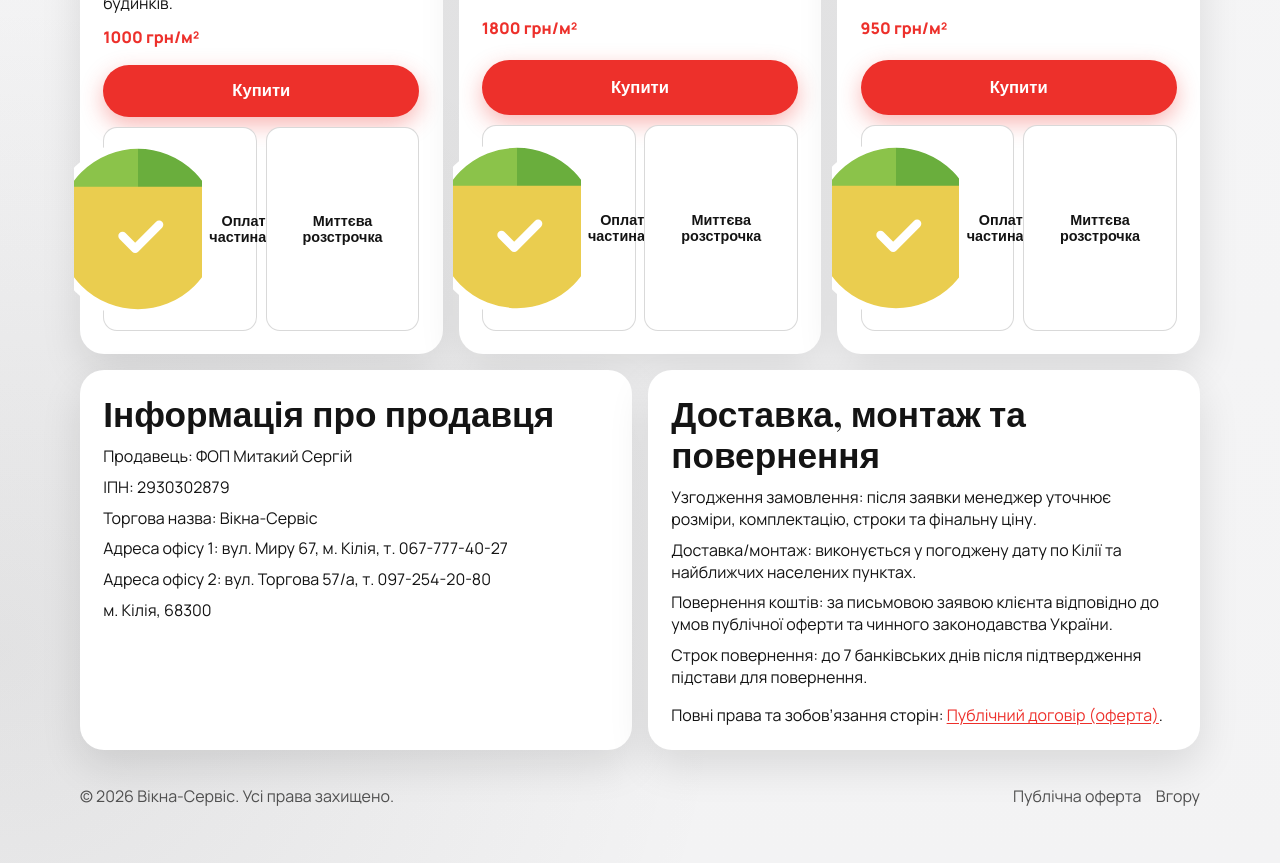
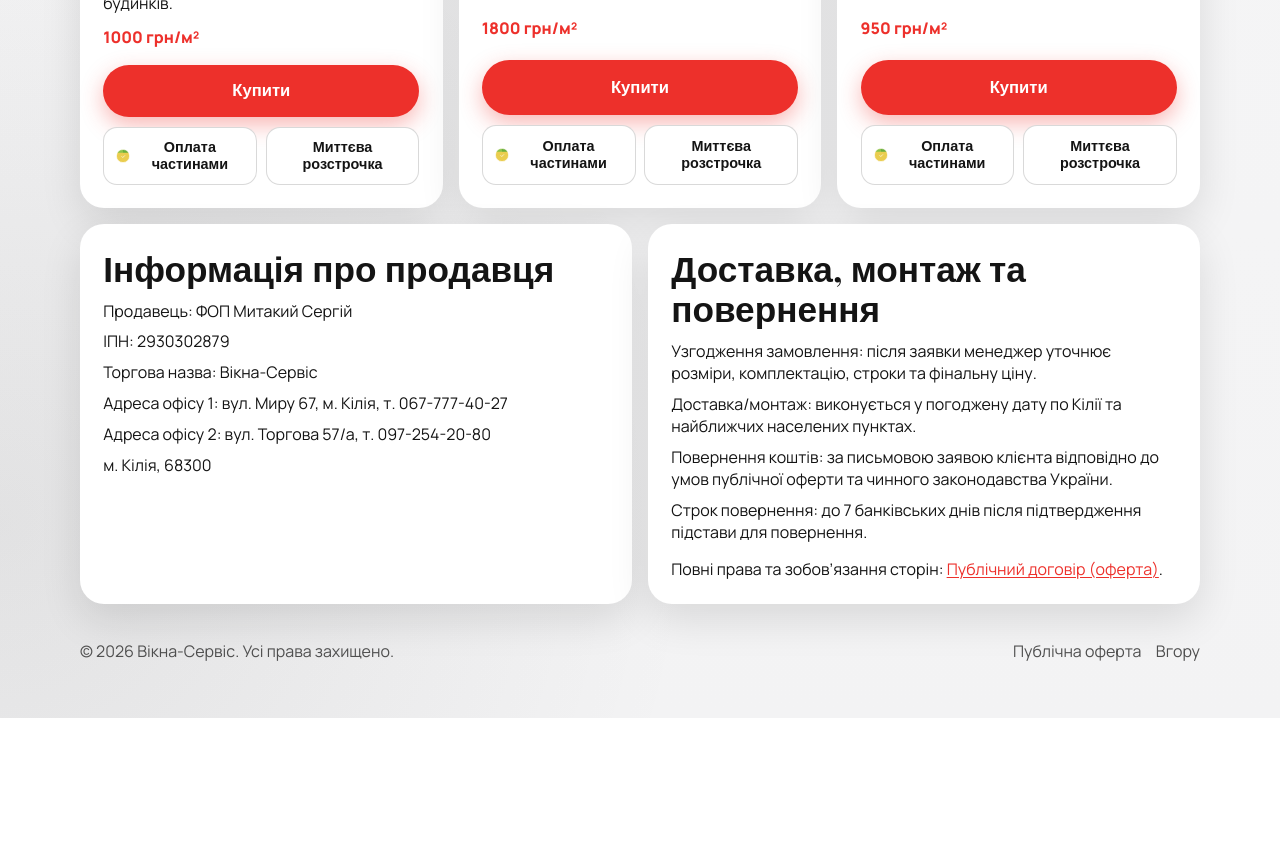
Before and after one commit to SergiiMytakii/vikna-service, a Next.js app: page / in a window 1280 px wide. Shown: the part 1240-2103 px from the top of the page. After the commit the page ends 1958 px from the top, so only its background shows below. Built offline with nearby package versions, Linux system fonts and the light colour scheme; no server answers; a web font is replaced by a local one.

Commit message:
Fix paypart icon sizing in product method buttons

```diff
--- a/src/app/globals.css
+++ b/src/app/globals.css
@@ -170,7 +170,7 @@ h2 {
   gap: 0.72rem;
 }
 
-.product-card img {
+.product-main-image {
   width: 100%;
   height: 180px;
   object-fit: cover;
@@ -210,6 +210,19 @@ h2 {
   padding: 0.68rem 0.75rem;
   border-radius: 14px;
   font-size: 0.9rem;
+  display: inline-flex;
+  align-items: center;
+  justify-content: center;
+  gap: 0.35rem;
+  line-height: 1.2;
+  text-align: center;
+}
+
+.paypart-icon {
+  width: 14px;
+  height: 14px;
+  object-fit: contain;
+  flex: none;
 }
 
 .modal-overlay {
--- a/src/components/product-catalog.tsx
+++ b/src/components/product-catalog.tsx
@@ -157,6 +157,7 @@ export function ProductCatalog() {
         {products.map((product) => (
           <article className="card product-card" key={product.name}>
             <Image
+              className="product-main-image"
               src={product.image}
               alt={product.name}
               width={1200}
@@ -181,10 +182,11 @@ export function ProductCatalog() {
                   onClick={() => openDialog(product, "paypart")}
                 >
                   <Image
+                    className="paypart-icon"
                     src="/icons/paypart.svg"
                     alt="Оплата частинами"
-                    width={18}
-                    height={18}
+                    width={14}
+                    height={14}
                   />
                   Оплата частинами
                 </button>
```
